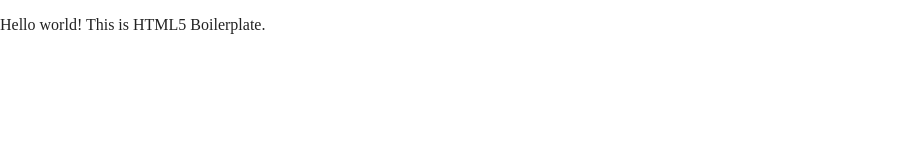
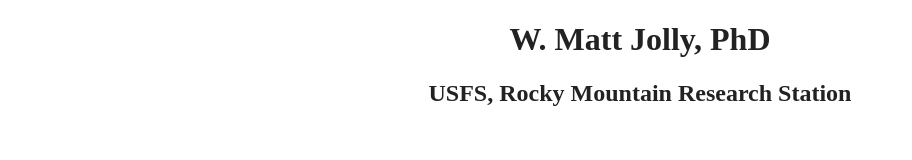
Before and after one commit to wmjolly/wmjolly.github.io, a website built with Parcel: page index.html in a window 1280 px wide. Shown: the whole page, without its empty margins (0-912 px from the left). Built offline with nearby package versions, Linux system fonts and the light colour scheme.

Commit message:
Update index.html

```diff
--- a/index.html
+++ b/index.html
@@ -25,7 +25,10 @@
 <body>
 
   <!-- Add your site or application content here -->
-  <p>Hello world! This is HTML5 Boilerplate.</p>
+  <center>
+    <h1>W. Matt Jolly, PhD</h1>
+    <h2>USFS, Rocky Mountain Research Station </h2>
+
   <script src="js/vendor/modernizr-3.11.2.min.js"></script>
   <script src="js/plugins.js"></script>
   <script src="js/main.js"></script>
```
